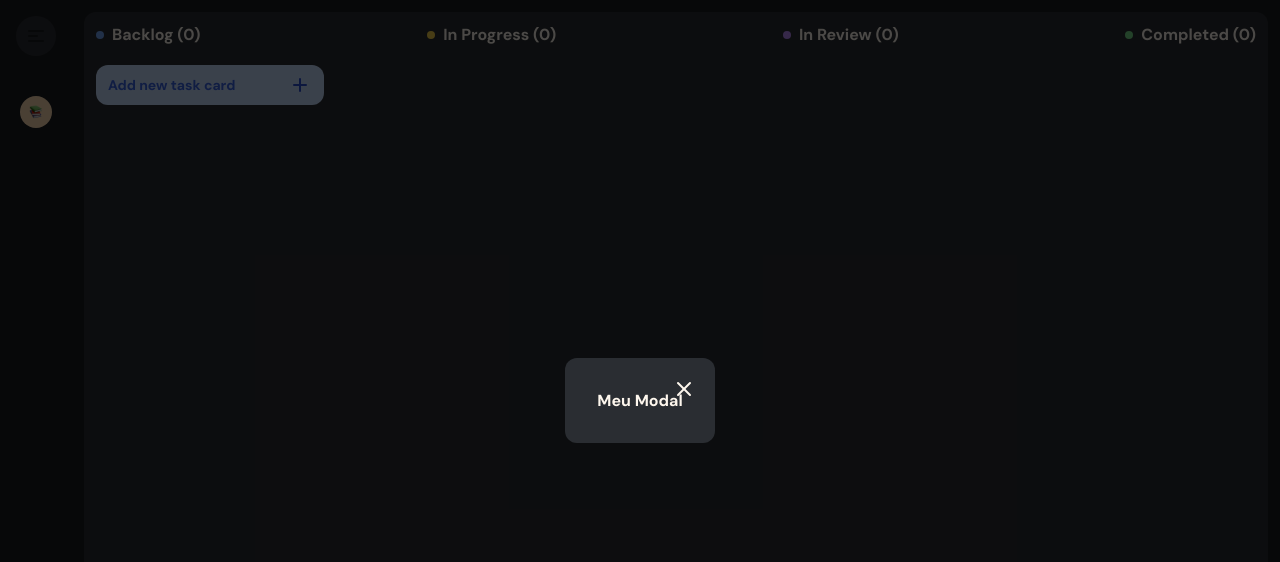
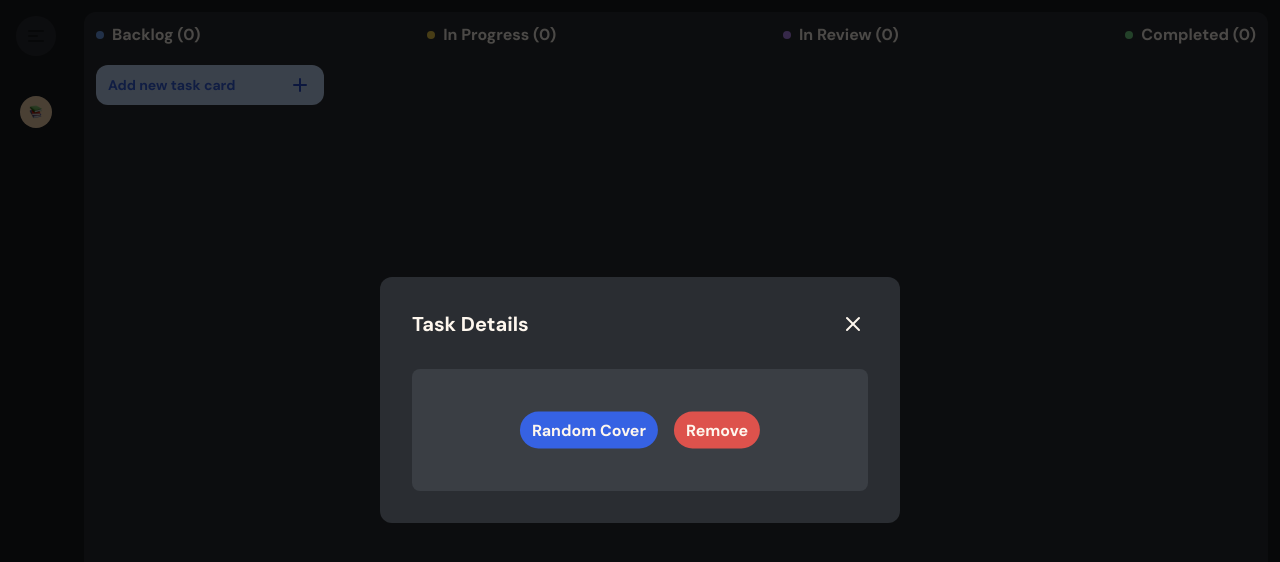
Before and after one commit to natcurti/kanban-task-manager, a Next.js app: page / in a window 1280 px wide. Both pictures are taken after a click on the button "Add new task card". Shown: the top 562 px of the page. Built offline with nearby package versions, Linux system fonts and the light colour scheme.

Commit message:
Fetch task cover from unsplash API

```diff
--- a/next.config.mjs
+++ b/next.config.mjs
@@ -1,4 +1,15 @@
 /** @type {import('next').NextConfig} */
-const nextConfig = {};
+const nextConfig = {
+  images: {
+    remotePatterns: [
+      {
+        protocol: "https",
+        hostname: "images.unsplash.com",
+        port: "",
+        pathname: "**",
+      },
+    ],
+  },
+};
 
 export default nextConfig;
--- /dev/null
+++ b/src/actions/getImage.ts
@@ -0,0 +1,12 @@
+export const getImage = async (): Promise<string | null> => {
+  try {
+    const apiResponse = await fetch(
+      `https://api.unsplash.com/photos/random?client_id=${process.env.NEXT_PUBLIC_UNSPLASH_API_KEY}`
+    );
+
+    const responseInJson = await apiResponse.json();
+    return responseInJson.urls.full;
+  } catch {
+    return null;
+  }
+};
--- a/src/app/globals.css
+++ b/src/app/globals.css
@@ -4,7 +4,7 @@
   --dark-gray: #2a2d32;
   --medium-gray: #3a3e44;
   --light-gray: #7e878d;
-  --red: #aa2e26;
+  --red: #dd524c;
   --blue: #3662e3;
   --yellow: #c18d30;
   --green: #4ca154;
--- a/src/components/MainContainer/index.tsx
+++ b/src/components/MainContainer/index.tsx
@@ -3,6 +3,7 @@ import { useAppSelector } from "@/store/hooks";
 import styles from "./MainContainer.module.scss";
 import classNames from "classnames";
 import Modal from "../Modal";
+import TaskCover from "../TaskCover";
 
 interface IMainContainer {
   children: React.ReactNode;
@@ -23,7 +24,11 @@ const MainContainer = ({ children }: IMainContainer) => {
       })}
     >
       {children}
-      {isModalOpen && <Modal>Meu Modal</Modal>}
+      {isModalOpen && (
+        <Modal title="Task Details">
+          <TaskCover />
+        </Modal>
+      )}
     </main>
   );
 };
--- a/src/components/Modal/Modal.module.scss
+++ b/src/components/Modal/Modal.module.scss
@@ -14,6 +14,7 @@
   padding: 2rem;
   border-radius: 0.75rem;
   position: relative;
+  width: 32.5rem;
 }
 
 .icon {
@@ -23,11 +24,20 @@
   display: grid;
   place-items: center;
   cursor: pointer;
-  position: absolute;
-  top: 1rem;
-  right: 1rem;
 
   &:hover {
     border-color: var(--blue);
   }
 }
+
+.title {
+  display: flex;
+  justify-content: space-between;
+  align-items: center;
+  width: 100%;
+  margin-bottom: 1.875rem;
+
+  p {
+    font-size: 1.25rem;
+  }
+}
--- a/src/components/Modal/index.tsx
+++ b/src/components/Modal/index.tsx
@@ -3,18 +3,27 @@ import { CloseModal } from "../Icons";
 import styles from "./Modal.module.scss";
 import { setModalOpen } from "@/store/reducers/modal";
 
-const Modal = ({ children }: { children: React.ReactNode }) => {
+const Modal = ({
+  title,
+  children,
+}: {
+  title: string;
+  children: React.ReactNode;
+}) => {
   const dispatch = useAppDispatch();
 
   return (
     <div className={styles["backdrop-container"]}>
       <section className={styles.modal}>
+        <div className={styles.title}>
+          <p>{title}</p>
           <button
             className={styles.icon}
             onClick={() => dispatch(setModalOpen())}
           >
             <CloseModal />
           </button>
+        </div>
         {children}
       </section>
     </div>
--- /dev/null
+++ b/src/components/TaskCover/TaskCover.module.scss
@@ -0,0 +1,46 @@
+.cover {
+  border-radius: 0.5rem;
+  height: 7.625rem;
+  width: 100%;
+  background-color: var(--medium-gray);
+  position: relative;
+
+  img {
+    border-radius: 0.5rem;
+    object-fit: cover;
+    height: 7.625rem;
+    width: 100%;
+  }
+}
+
+.container-buttons {
+  position: absolute;
+  top: 50%;
+  left: 50%;
+  transform: translate(-50%, -50%);
+  display: flex;
+  justify-content: center;
+  align-items: center;
+  gap: 1rem;
+  width: max-content;
+}
+
+.btn {
+  border: none;
+  border-radius: 3rem;
+  padding: 0.5rem 0.75rem;
+  cursor: pointer;
+  color: var(--white);
+
+  &:hover {
+    transform: scale(1.1);
+  }
+}
+
+.random {
+  background-color: var(--blue);
+}
+
+.remove {
+  background-color: var(--red);
+}
--- /dev/null
+++ b/src/components/TaskCover/index.tsx
@@ -0,0 +1,50 @@
+"use client";
+import { getImage } from "@/actions/getImage";
+import styles from "./TaskCover.module.scss";
+import { useEffect, useState } from "react";
+import Image from "next/image";
+
+const TaskCover = () => {
+  const [getCover, setGetCover] = useState(false);
+  const [url, setUrl] = useState("");
+
+  useEffect(() => {
+    const coverImg = async () => {
+      const linkImage = await getImage();
+      if (linkImage) {
+        setUrl(linkImage);
+      }
+    };
+
+    if (getCover) {
+      coverImg();
+      setGetCover(false);
+    }
+  }, [getCover]);
+
+  const removeCover = () => {
+    setUrl("");
+  };
+
+  return (
+    <div className={styles.cover}>
+      {url && <Image src={url} alt="Task Cover Random Image" fill={true} />}
+      <div className={styles["container-buttons"]}>
+        <button
+          className={`${styles.btn} ${styles.random}`}
+          onClick={() => setGetCover(true)}
+        >
+          Random Cover
+        </button>
+        <button
+          className={`${styles.btn} ${styles.remove}`}
+          onClick={removeCover}
+        >
+          Remove
+        </button>
+      </div>
+    </div>
+  );
+};
+
+export default TaskCover;
```
Lines whose indentation alone changed are shown as unchanged.
